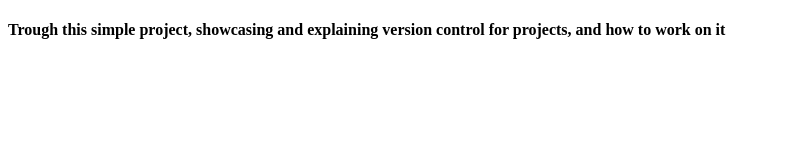
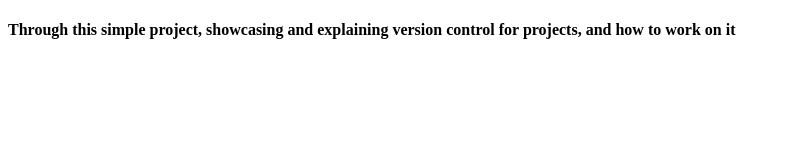
Before and after one commit to VineetKumar14/Color-Changer, a plain HTML site: page index.html in a window 1280 px wide. Shown: the whole page, without its empty margins (0-791 px from the left). Drawn offline with Linux system fonts and the light colour scheme.

Commit message:
Updating readme through pr (#2)
* readme updated v2

* spellCheckFix

```diff
--- a/index.html
+++ b/index.html
@@ -7,7 +7,7 @@
   </head>
   <body>
     <h4>
-      Trough this simple project, showcasing and explaining version control for
+      Through this simple project, showcasing and explaining version control for
       projects, and how to work on it
     </h4>
   </body>
```
